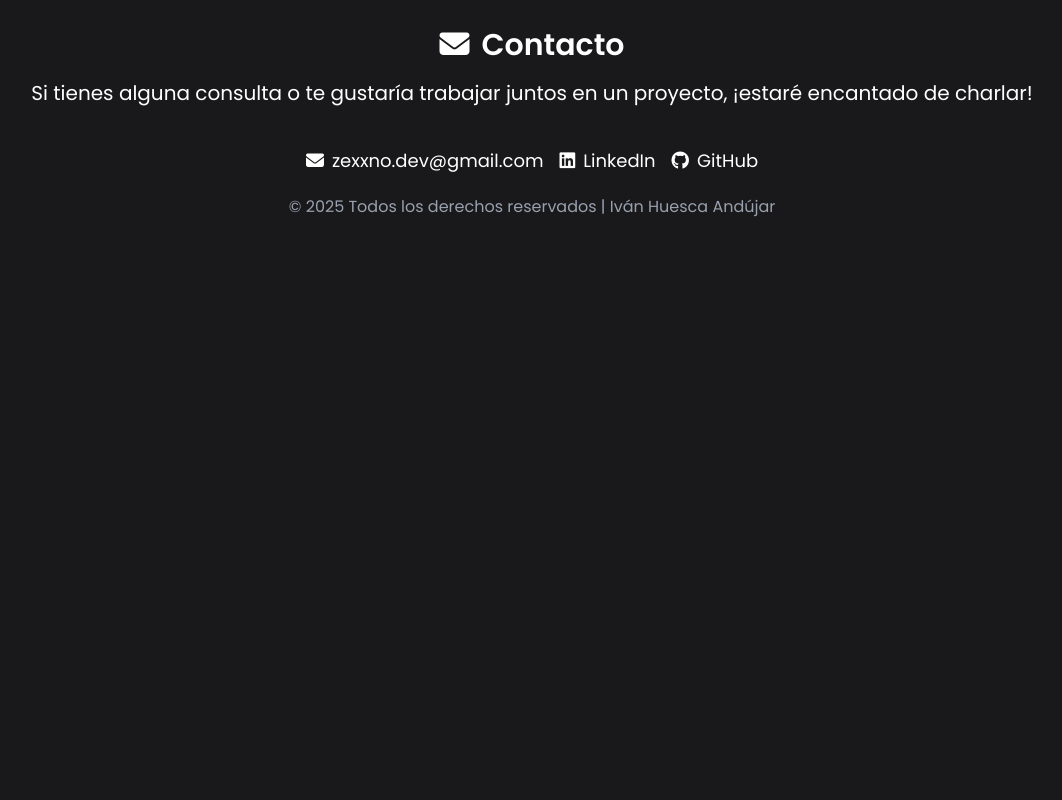
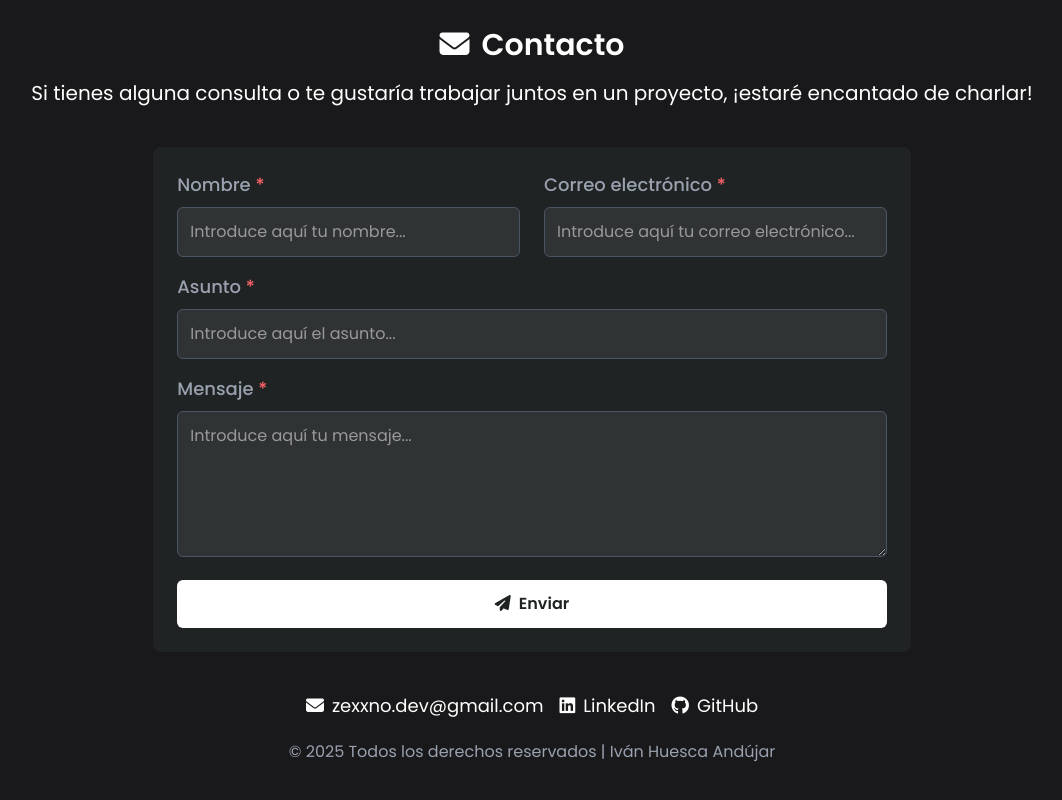
Before and after one commit to Zexxno/Portfolio, an Astro site: page / in a window 1280 px wide. Shown: the part 2470-3270 px from the top of the page, without its empty margins (108-1170 px from the left). Before the commit the page ends 2729 px from the top, so only its background shows below. Built offline with nearby package versions, Linux system fonts and the light colour scheme; Astro itself is replaced by a stand-in of ours.

Commit message:
feat: Added form to contact component

```diff
--- a/src/components/Contact.astro
+++ b/src/components/Contact.astro
@@ -1,6 +1,30 @@
 <section id="contact" class="p-10">
     <h2 class="text-3xl font-semibold text-center"><i class="fa fa-envelope mr-3"></i>Contacto</h2>
     <h5 class="text-xl text-center mt-4">Si tienes alguna consulta o te gustaría trabajar juntos en un proyecto, ¡estaré encantado de charlar!</h5>
+
+    <div class="mt-10 bg-[#202323] p-6 rounded-lg w-full md:w-2/3 mx-auto">
+        <form action="" method="POST" class="space-y-4">
+            <div class="flex flex-col md:flex-row gap-y-6 md:gap-x-6">
+                <div class="w-full">
+                    <label for="name" class="block text-lg font-medium text-gray-400">Nombre <span class="text-red-400">*</span></label>
+                    <input type="text" id="name" name="name" placeholder="Introduce aquí tu nombre..." required class="w-full mt-2 p-3 rounded-md bg-[#303334] text-white border border-gray-600 focus:outline-none focus:ring-2 focus:ring-[#ffd97b]">
+                </div>
+                <div class="w-full">
+                    <label for="email" class="block text-lg font-medium text-gray-400">Correo electrónico <span class="text-red-400">*</span></label>
+                    <input type="email" id="email" name="email" placeholder="Introduce aquí tu correo electrónico..." required class="w-full mt-2 p-3 rounded-md bg-[#303334] text-white border border-gray-600 focus:outline-none focus:ring-2 focus:ring-[#ffd97b]">
+                </div>
+            </div>
+            <div>
+                <label for="name" class="block text-lg font-medium text-gray-400">Asunto <span class="text-red-400">*</span></label>
+                <input type="text" id="subject" name="subject" placeholder="Introduce aquí el asunto..." required class="w-full mt-2 p-3 rounded-md bg-[#303334] text-white border border-gray-600 focus:outline-none focus:ring-2 focus:ring-[#ffd97b]">
+            </div>
+            <div>
+                <label for="message" class="block text-lg font-medium text-gray-400">Mensaje <span class="text-red-400">*</span></label>
+                <textarea id="message" name="message" rows="5" placeholder="Introduce aquí tu mensaje..." required class="w-full mt-2 p-3 rounded-md bg-[#303334] text-white border border-gray-600 focus:outline-none focus:ring-2 focus:ring-[#ffd97b]"></textarea>
+            </div>
+            <button type="submit" class="w-full py-3 bg-white text-[#202323] text-center w-full py-2 font-semibold rounded-md hover:bg-[#ffd97b] transition duration-300 ease-in-out cursor-pointer"><i class="fa fa-paper-plane mr-2"></i>Enviar</button>
+        </form>
+    </div>
 
     <div class="px-10 mt-10 text-center">
         <div class="flex flex-col md:flex-row justify-center md:space-x-4 text-lg">
```
